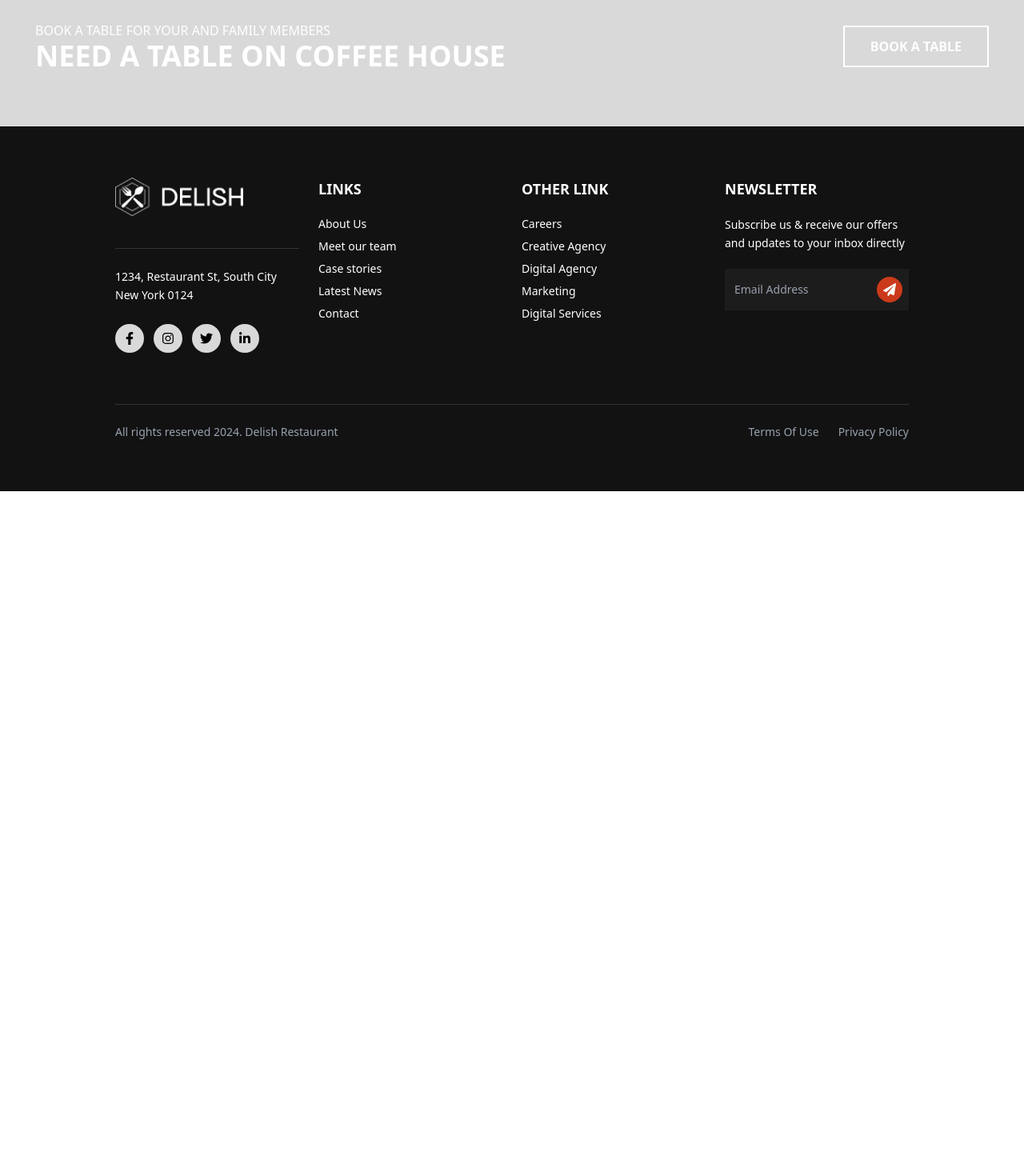
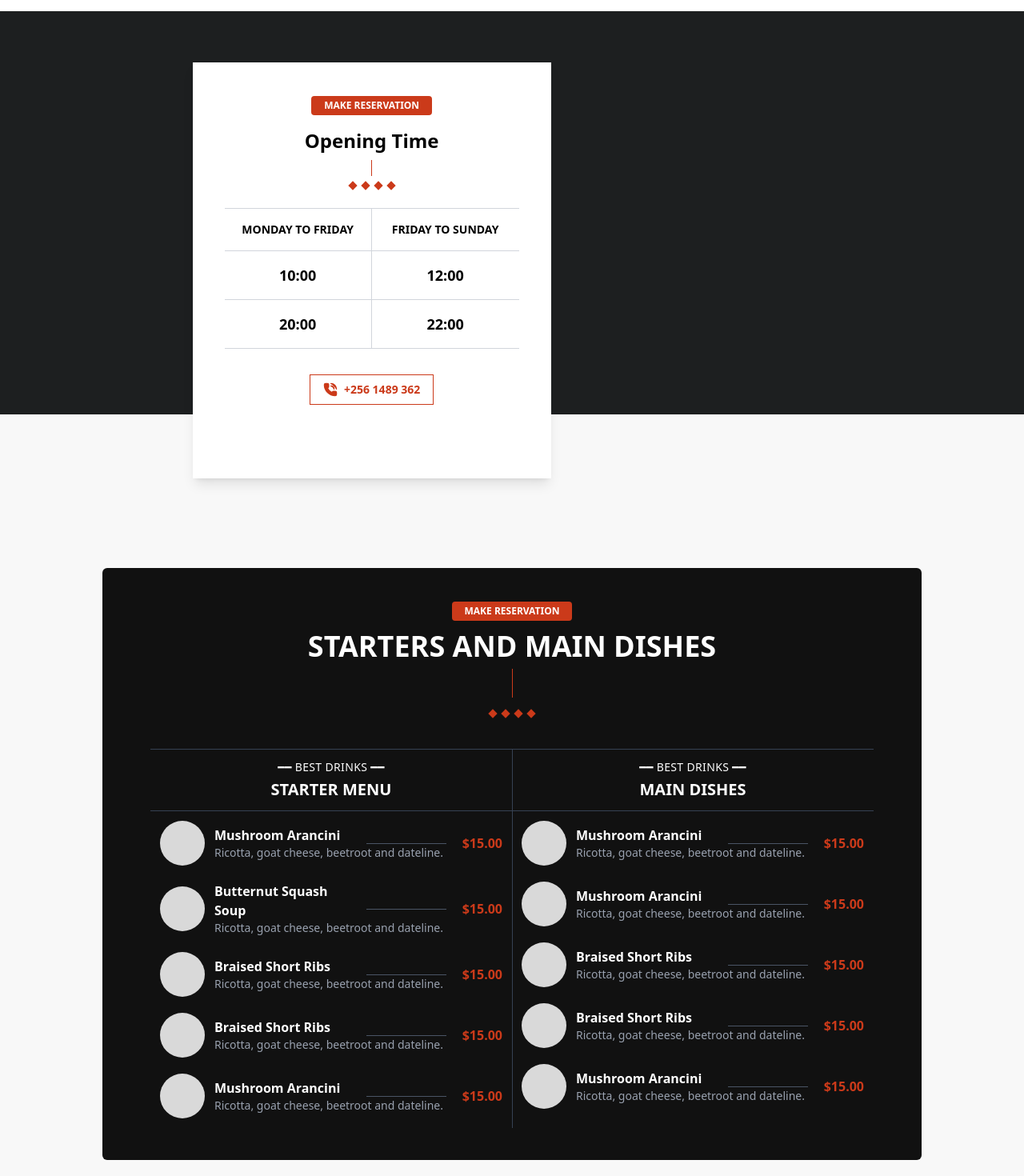
Before and after one commit to tanzeela-16/Delish-Restaurant-Cafe, a React (Vite) app: page / in a window 1280 px wide. Shown: the part 2360-3830 px from the top of the page at 80% size. Before the commit the page ends 2974 px from the top, so only its background shows below. Built offline with nearby package versions, Linux system fonts and the light colour scheme.

Commit message:
MenuSection added

```diff
--- a/src/pages/Home.jsx
+++ b/src/pages/Home.jsx
@@ -2,6 +2,9 @@ import React from "react";
 import Hero from "../sections/Hero";
 import Promo from "../sections/Promo";
 import Category from "../sections/Category";
+import Schedule from "../sections/Schedule";
+import MenuSection from "../sections/MenuSection";
+
 
 function Home() {
   return (
@@ -9,6 +12,10 @@ function Home() {
       <Hero />
       <Promo />
       <Category />
+      <Schedule />
+      <MenuSection />
+
+
     </>
   );
 }
--- a/src/sections/Category.jsx
+++ b/src/sections/Category.jsx
@@ -9,7 +9,7 @@ const categories = [
 
 export default function Category() {
   return (
-    <section className="px-4 py-12 bg-white">
+    <section className="px-4 py-12 mb-14 bg-white">
       <div className="max-w-6xl mx-auto">
         {/* Header */}
         <div className="text-center mb-12">
--- /dev/null
+++ b/src/sections/MenuSection.jsx
@@ -0,0 +1,120 @@
+import React from "react";
+
+const menuItems = [
+  { name: "Mushroom Arancini", price: "$15.00" },
+  { name: "Butternut Squash Soup", price: "$15.00" },
+  { name: "Braised Short Ribs", price: "$15.00" },
+  { name: "Braised Short Ribs", price: "$15.00" },
+  { name: "Mushroom Arancini", price: "$15.00" },
+  { name: "Mushroom Arancini", price: "$15.00" },
+  { name: "Mushroom Arancini", price: "$15.00" },
+  { name: "Braised Short Ribs", price: "$15.00" },
+  { name: "Braised Short Ribs", price: "$15.00" },
+  { name: "Mushroom Arancini", price: "$15.00" },
+];
+
+export default function MenuSection() {
+  const half = Math.ceil(menuItems.length / 2);
+  const leftItems = menuItems.slice(0, half);
+  const rightItems = menuItems.slice(half);
+
+  return (
+    <section className="bg-[#f8f8f8] py-16 px-2">
+      <div className="max-w-5xl mx-auto bg-[#111111] text-white py-10 rounded-md px-15">
+        {/* Top section */}
+        <div className="text-center mb-10">
+          <button className="bg-[#CB3A1A] text-white text-xs font-bold uppercase px-4 py-1 rounded mb-3">
+            Make Reservation
+          </button>
+          <h2 className="text-3xl md:text-4xl font-bold mb-2">
+            STARTERS AND MAIN DISHES
+          </h2>
+
+          {/* Divider */}
+          <div className="flex flex-col items-center gap-2">
+            <div className="w-[1px] h-9 bg-[#CB3A1A] mb-2" />
+            <div className="flex gap-2">
+              {[...Array(4)].map((_, i) => (
+                <div key={i} className="w-2 h-2 bg-[#CB3A1A] rotate-45" />
+              ))}
+            </div>
+          </div>
+        </div>
+
+        {/* Menu Headings */}
+        <div className="border-t border-gray-700">
+          <div className="grid grid-cols-1 md:grid-cols-2 relative">
+            <div className="hidden md:block absolute left-1/2 top-0 bottom-0 w-px bg-gray-700" />
+
+            <div className="p-3">
+              <p className="text-sm tracking-wide mb-1 text-center">
+                ━━ BEST DRINKS ━━
+              </p>
+              <h3 className="text-xl font-bold text-center">STARTER MENU</h3>
+            </div>
+            <div className="p-3">
+              <p className="text-sm tracking-wide mb-1 text-center">
+                ━━ BEST DRINKS ━━
+              </p>
+              <h3 className="text-xl font-bold text-center">MAIN DISHES</h3>
+            </div>
+          </div>
+
+          {/* Divider line */}
+          <div className="border-t border-gray-700" />
+
+          {/* Menu Items */}
+          <div className="grid grid-cols-1 md:grid-cols-2 relative">
+            <div className="hidden md:block absolute left-1/2 top-0 bottom-0 w-px bg-gray-700" />
+
+            {/* Left Items */}
+            <div className="p-3">
+              <ul className="space-y-5">
+                {leftItems.map((item, index) => (
+                  <li key={index} className="flex items-center gap-3">
+                    <div className="flex gap-3 flex-1 min-w-0 items-center">
+                      <div className="w-14 h-14 rounded-full bg-[#d9d9d9] flex-shrink-0" />
+                      <div className="min-w-0">
+                        <p className="font-semibold">{item.name}</p>
+                        <p className="text-sm text-gray-400 whitespace-nowrap">
+                          Ricotta, goat cheese, beetroot and dateline.
+                        </p>
+                      </div>
+                    </div>
+                    <div className="w-[100px] h-px bg-gray-600" />
+                    <span className="text-[#CB3A1A] font-bold whitespace-nowrap pl-2">
+                      {item.price}
+                    </span>
+                  </li>
+                ))}
+              </ul>
+            </div>
+
+            {/* Right Items */}
+            <div className="p-3">
+              <ul className="space-y-5">
+                {rightItems.map((item, index) => (
+                  <li key={index} className="flex items-center gap-3">
+                    <div className="flex gap-3 flex-1 min-w-0 items-center">
+                      <div className="w-14 h-14 rounded-full bg-[#d9d9d9] flex-shrink-0" />
+                      <div className="min-w-0">
+                        <p className="font-semibold">{item.name}</p>
+                        <p className="text-sm text-gray-400 whitespace-nowrap">
+                          Ricotta, goat cheese, beetroot and dateline.
+                        </p>
+                      </div>
+                    </div>
+                    <div className="w-[100px] h-px bg-gray-600" />
+                    <span className="text-[#CB3A1A] font-bold whitespace-nowrap pl-2">
+                      {item.price}
+                    </span>
+                  </li>
+                ))}
+              </ul>
+            </div>
+          </div>
+        </div>
+      </div>
+    </section>
+  );
+}
--- /dev/null
+++ b/src/sections/Schedule.jsx
@@ -0,0 +1,67 @@
+import React from "react";
+import { PhoneCall } from "lucide-react";
+
+export default function Schedule() {
+  return (
+    <section className="relative bg-[#1d1f20] pb-32 pt-16 px-4">
+      <div className="relative z-10 bg-white max-w-md ml-[18%] text-center shadow-lg p-10 min-h-[520px] -mb-20">
+        {/* Reservation Button */}
+        <button className="bg-[#CB3A1A] text-white text-xs font-bold uppercase px-4 py-1 rounded mb-4">
+          Make Reservation
+        </button>
+
+        {/* Title */}
+        <h2 className="text-2xl font-bold text-black mb-2">Opening Time</h2>
+
+        {/* Divider */}
+        <div className="flex flex-col items-center gap-2 mb-6">
+          <div className="w-[1px] h-5 bg-[#CB3A1A]" />
+          <div className="flex gap-2">
+            <div className="w-2 h-2 bg-[#CB3A1A] rotate-45" />
+            <div className="w-2 h-2 bg-[#CB3A1A] rotate-45" />
+            <div className="w-2 h-2 bg-[#CB3A1A] rotate-45" />
+            <div className="w-2 h-2 bg-[#CB3A1A] rotate-45" />
+          </div>
+        </div>
+
+        {/* Hours Table */}
+        <div className="border-t border-b border-gray-300 text-sm text-black grid grid-cols-2 text-center divide-x divide-gray-300 mb-8">
+          {/* Left column */}
+          <div className="p-0">
+            <div className="p-4 border-b border-gray-300">
+              <p className="font-semibold uppercase">Monday to Friday</p>
+            </div>
+            <div className="p-4 border-b border-gray-300">
+              <p className="font-bold text-lg">10:00</p>
+            </div>
+            <div className="p-4">
+              <p className="font-bold text-lg">20:00</p>
+            </div>
+          </div>
+
+          {/* Right column */}
+          <div className="p-0">
+            <div className="p-4 border-b border-gray-300">
+              <p className="font-semibold uppercase">Friday to Sunday</p>
+            </div>
+            <div className="p-4 border-b border-gray-300">
+              <p className="font-bold text-lg">12:00</p>
+            </div>
+            <div className="p-4">
+              <p className="font-bold text-lg">22:00</p>
+            </div>
+          </div>
+        </div>
+
+        {/* Phone Button */}
+        <button className="inline-flex items-center justify-center gap-2 border border-[#CB3A1A] text-[#CB3A1A] font-bold text-sm px-4 py-2 hover:bg-[#CB3A1A] hover:text-white transition">
+          <PhoneCall size={18} className="stroke-[#CB3A1A] fill-[#CB3A1A]" />
+          +256 1489 362
+        </button>
+      </div>
+
+      {/* Bottom background to simulate #f8f8f8 area */}
+      <div className="absolute bottom-0 left-0 right-0 h-32 bg-[#f8f8f8] z-0" />
+    </section>
+  );
+}
```
